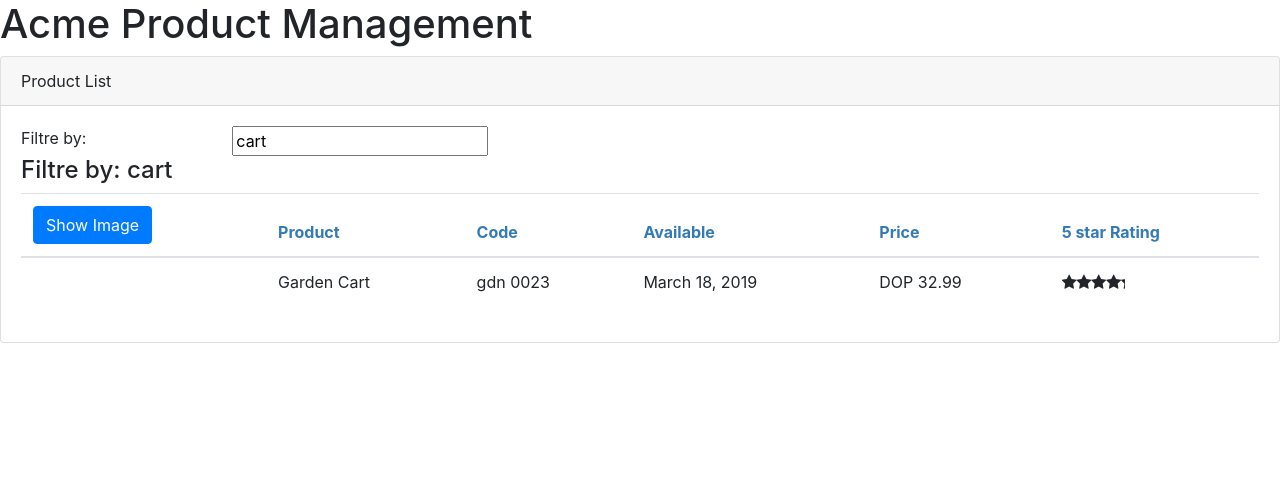
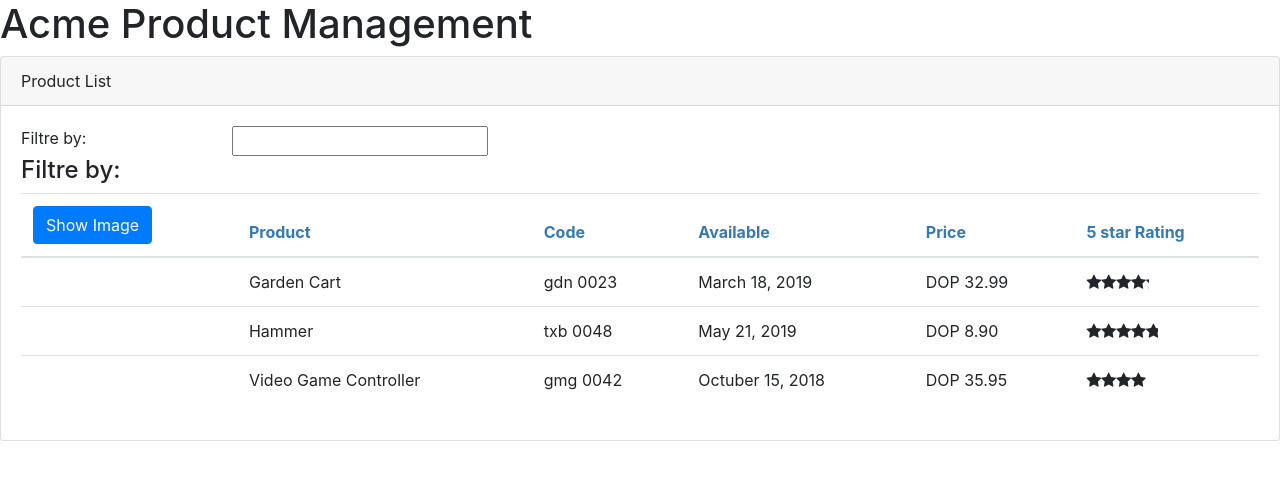
Before and after one commit to bbaldallaque/AngularClass, an Angular app in the folder AprendiendoAngular/: page / in a window 1280 px wide. Shown: the top 480 px of the page. Built offline with nearby package versions, Linux system fonts and the light colour scheme.

Commit message:
Service and Dependency Injection

```diff
--- a/AprendiendoAngular/src/app/Product/product-list.component.ts
+++ b/AprendiendoAngular/src/app/Product/product-list.component.ts
@@ -1,5 +1,6 @@
 import { Component, OnInit } from '@angular/core';
 import { IProduct } from './product';
+import { ProductService } from './product.service';
 
 @Component({
    selector: 'pm-products',
@@ -21,33 +22,9 @@ set listFilter(value: string) {
   this.filteredProducts = this.listFilter ? this.performFilter(this.listFilter) : this.products;
 }
   filteredProducts: IProduct[];
-  products: IProduct[] = [
-  {
-    "productId": 2,
-    "productName": "Garden Cart",
-    "productCode": "GDN-0023",
-    "releaseDate": "March 18, 2019",
-    "description": "15 gallon capacity rolling garden",
-    "price": 32.99,
-    "starRating": 4.2,
-    "imageUrl": "assets/images/garden_cart.png"
-  },
+  products: IProduct[] = [];
 
-  {
-    "productId": 5,
-    "productName": "Hammer",
-    "productCode": "TXB-0048",
-    "releaseDate": "May 21, 2019",
-    "description": "Curve claw stell hammer",
-    "price": 8.9,
-    "starRating": 4.8,
-    "imageUrl": "assets/images/hammer.png"
-  }
-];
-
-constructor() {
-  this.filteredProducts = this.products;
-  this.listFilter = 'cart';
+constructor(private productService: ProductService) {
 
 }
 
@@ -67,6 +44,7 @@ toggleImage(): void {
 }
 
 ngOnInit(): void {
-  console.log('In OnInit');
+  this.products = this.productService.getProducts();
+  this.filteredProducts = this.products;
  }
 }
--- /dev/null
+++ b/AprendiendoAngular/src/app/Product/product.service.ts
@@ -0,0 +1,46 @@
+import { Injectable } from '@angular/core';
+import { IProduct } from './product';
+
+@Injectable({
+  providedIn: 'root'
+})
+export class ProductService {
+
+  getProducts(): IProduct[]{
+    return [
+      {
+        "productId": 2,
+        "productName": "Garden Cart",
+        "productCode": "GDN-0023",
+        "releaseDate": "March 18, 2019",
+        "description": "15 gallon capacity rolling garden",
+        "price": 32.99,
+        "starRating": 4.2,
+        "imageUrl": "assets/images/garden_cart.png"
+      },
+
+      {
+        "productId": 5,
+        "productName": "Hammer",
+        "productCode": "TXB-0048",
+        "releaseDate": "May 21, 2019",
+        "description": "Curve claw stell hammer",
+        "price": 8.9,
+        "starRating": 4.8,
+        "imageUrl": "assets/images/hammer.png"
+      },
+
+      {
+        "productId": 5,
+        "productName": "Video Game Controller",
+        "productCode": "GMG-0042",
+        "releaseDate": "Octuber 15, 2018",
+        "description": "Curve claw stell hammer",
+        "price": 35.95,
+        "starRating": 4.0,
+        "imageUrl": "assets/images/controller.png"
+      }
+
+    ]
+  }
+}
```
Also changed, not shown: AprendiendoAngular/src/assets/images/controller.png (added).
